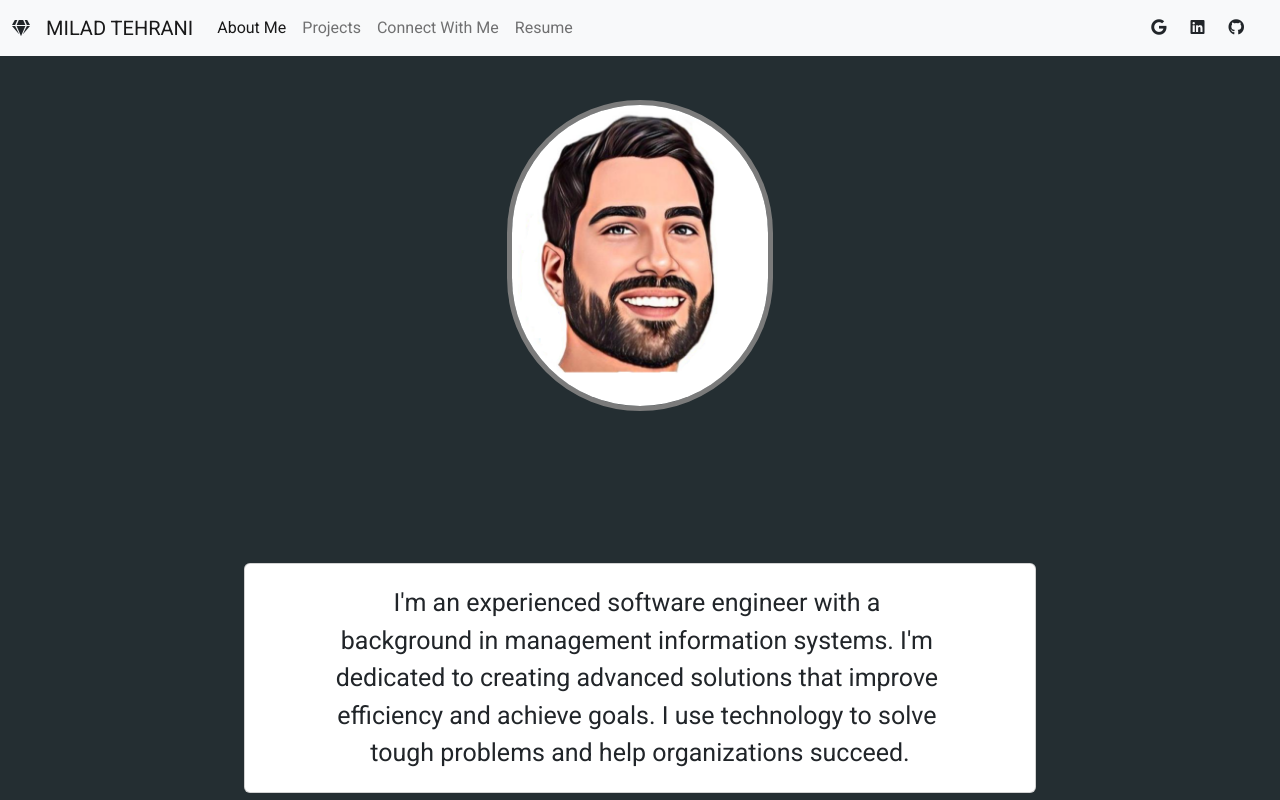
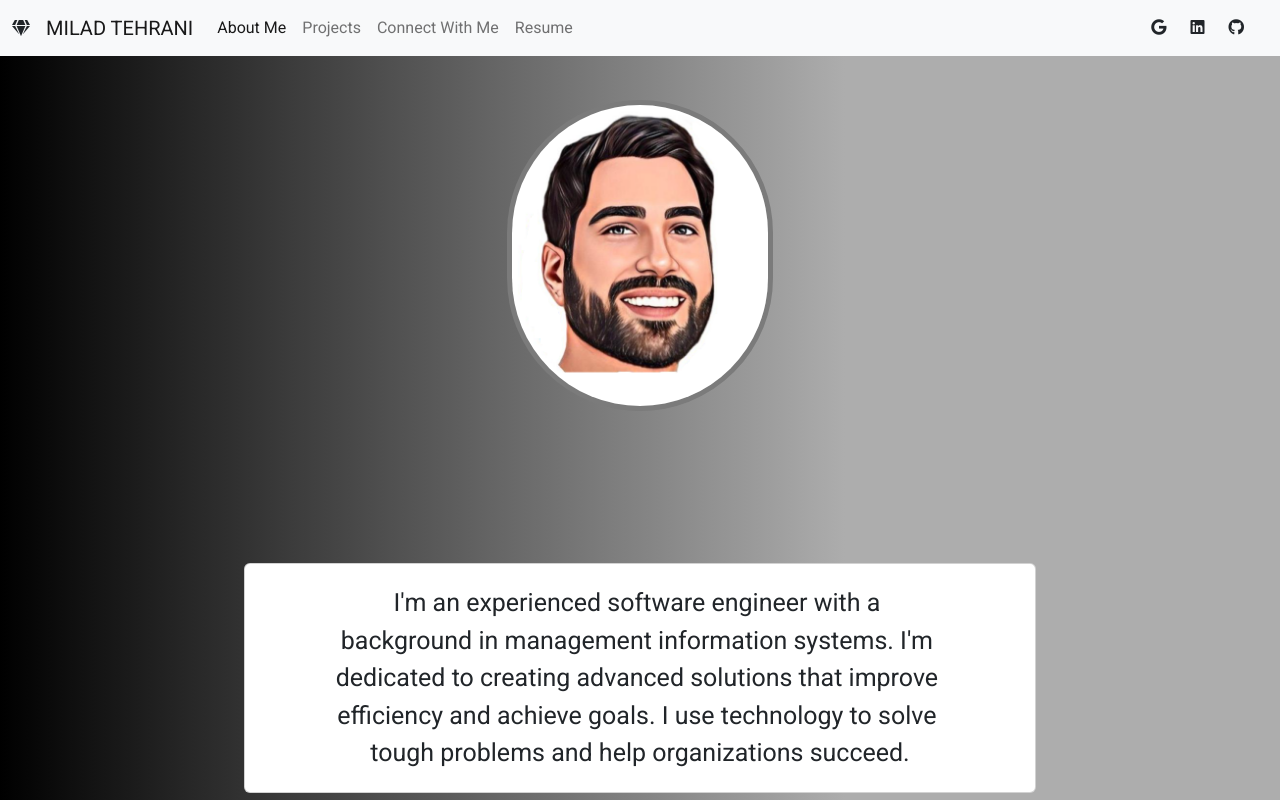
Before and after one commit to tehranimilad/Portfolio.v3, a React (Create React App) app in the folder frontend/: page / in a window 1280 px wide. Shown: the top 800 px of the page. Built offline with nearby package versions, Linux system fonts and the light colour scheme.

Commit message:
changed background to gradiant

```diff
--- a/frontend/src/pages/HomePage/index.css
+++ b/frontend/src/pages/HomePage/index.css
@@ -10,7 +10,8 @@
 }
 
 body {
-  background-color: rgb(36, 46, 50);
+  background: rgb(0,0,0);
+  background: linear-gradient(90deg, rgba(0,0,0,1) 0%, rgba(173,173,173,1) 66%);
 }
 
 .main-div {
```
